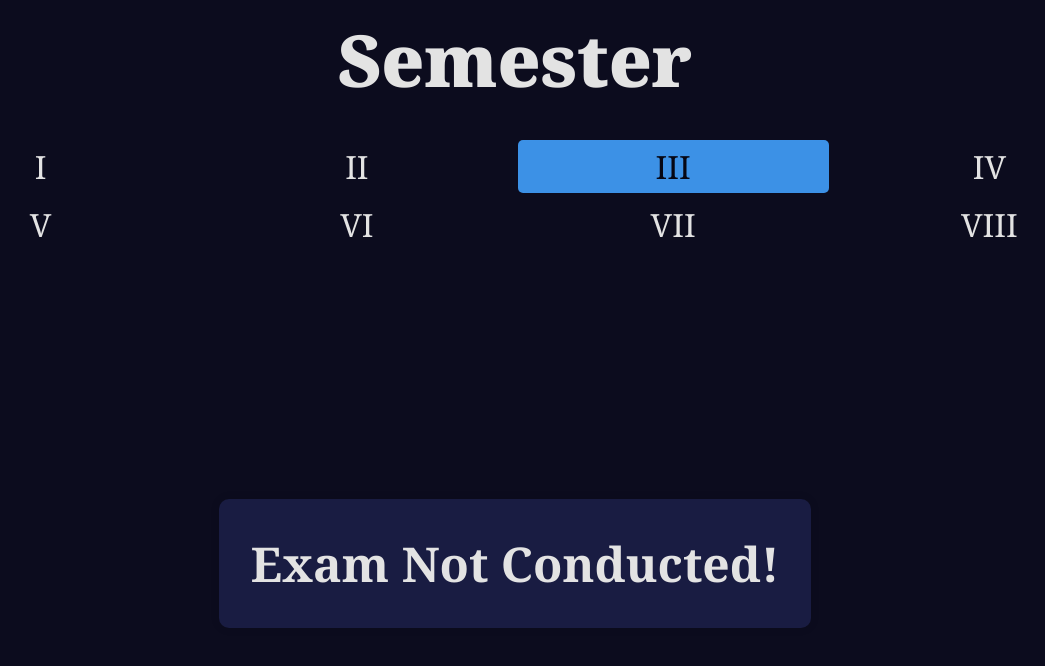
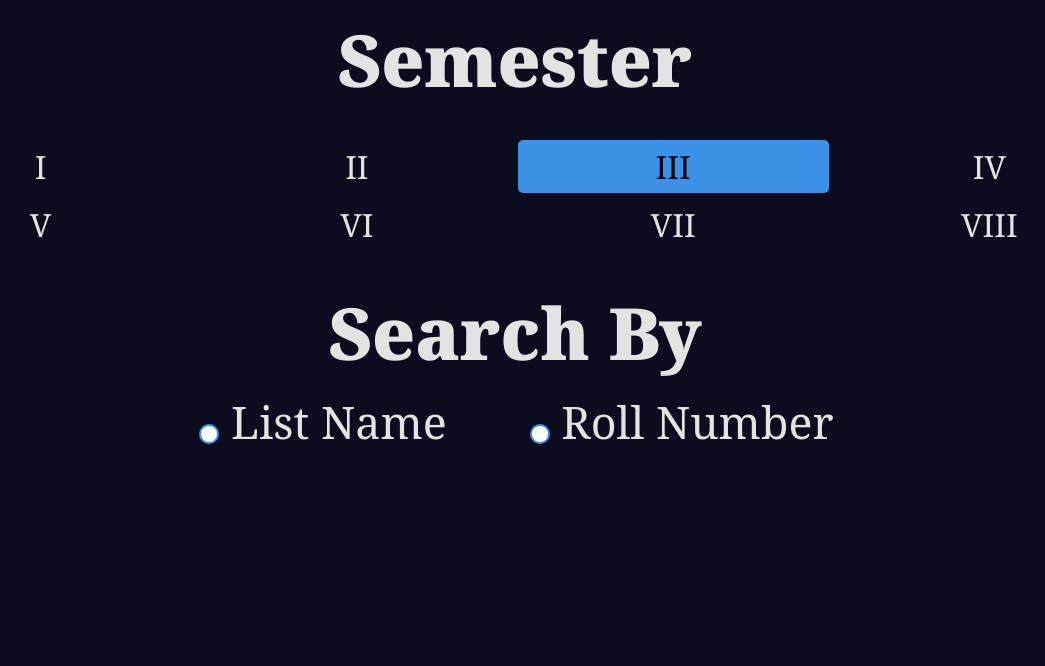
Before and after one commit to ijaved85/dashboard, a plain HTML site: page dashboard/AKU/index.html in a window 1280 px wide. Both pictures are taken after a click on the element "III". Shown: the whole page, without its empty margins (125-1170 px from the left). Drawn offline with nearby package versions, Linux system fonts and the light colour scheme.

Commit message:
Update index.html

```diff
--- a/dashboard/AKU/index.html
+++ b/dashboard/AKU/index.html
@@ -389,7 +389,7 @@
 				// Get the text of the clicked semester item
 				const selectedSemesterText = $(this).text();
 				currSemester = selectedSemesterText;
-				if (selectedSemesterText === "I" || selectedSemesterText === "II") {
+				if (selectedSemesterText === "I" || selectedSemesterText === "II" || selectedSemesterText === "III") {
 					$(".data").show();
 					$(".noData").hide();
 					$("#Search").show();
```
